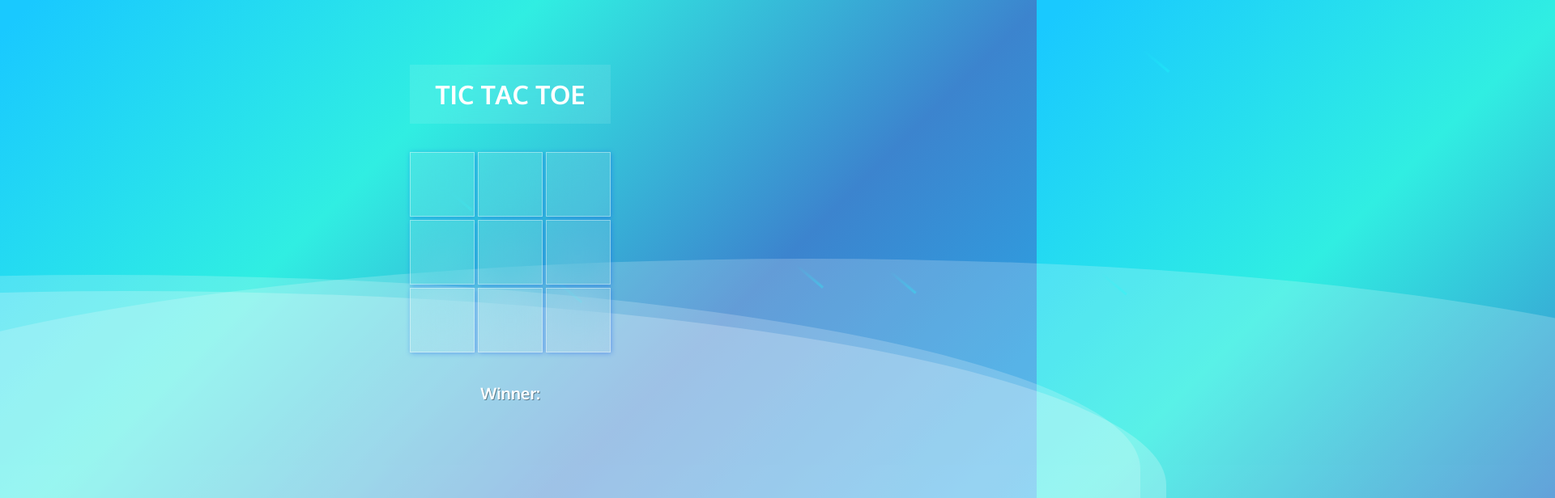
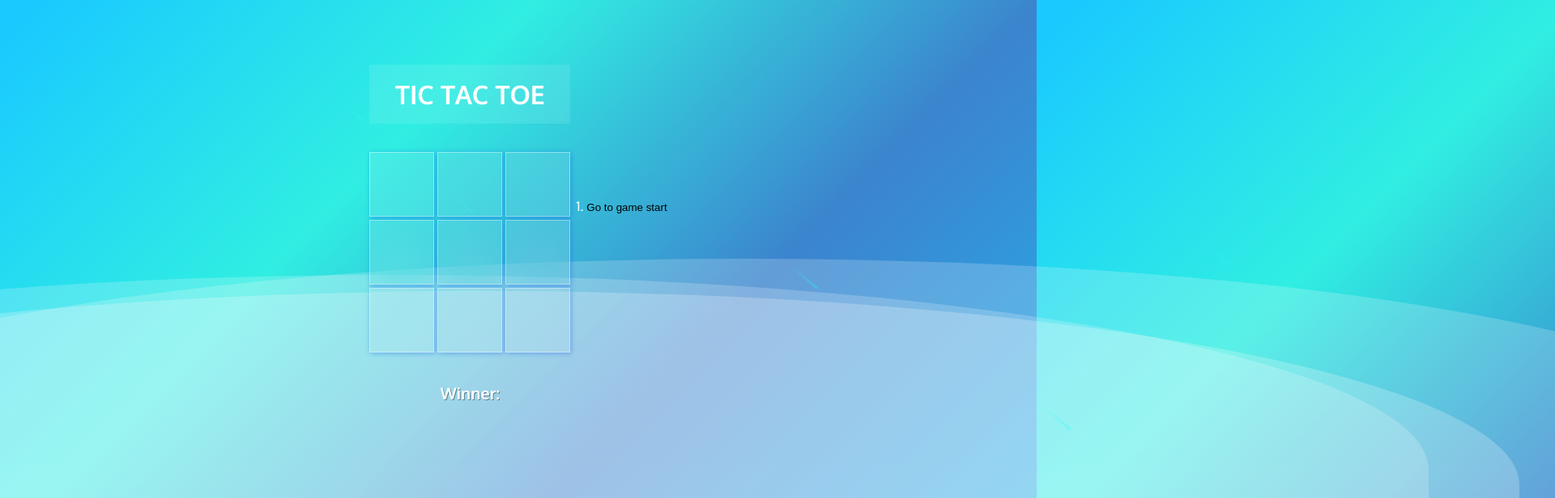
Before and after one commit to Kristian-kodehode/react-tictactoe, a React (Vite) app: page / in a window 1280 px wide. Shown: the top 616 px of the page at 81% size, 1920 px wide, since content can reach past the window. Built offline with nearby package versions, Linux system fonts and the light colour scheme.

Commit message:
Working on history

```diff
--- a/src/Game.jsx
+++ b/src/Game.jsx
@@ -10,13 +10,27 @@
     setHistory([...history, nextSquares]);
     setXIsNext(!xIsNext);
   };
+  function jumpTo(nextMove) {
+    //TODO
+  }
+
+  const moves = history.map((squares, move) => {
+    let description;
+    description = move > 0 ? `Go to move # ${move}` : `Go to game start`;
+    return (
+      <li>
+        <button onClick={() => jumpTo(move)}>{description}</button>
+      </li>
+    );
+  });
+
   return (
     <div className="game">
       <div className="game-board">
         <Board xIsNext={xIsNext} squares={currentSquares} onPlay={handlePay} />
       </div>
       <div className="game-info">
-        <ol>{/*TODO*/}</ol>
+        <ol>{moves}</ol>
       </div>
     </div>
   );
```
